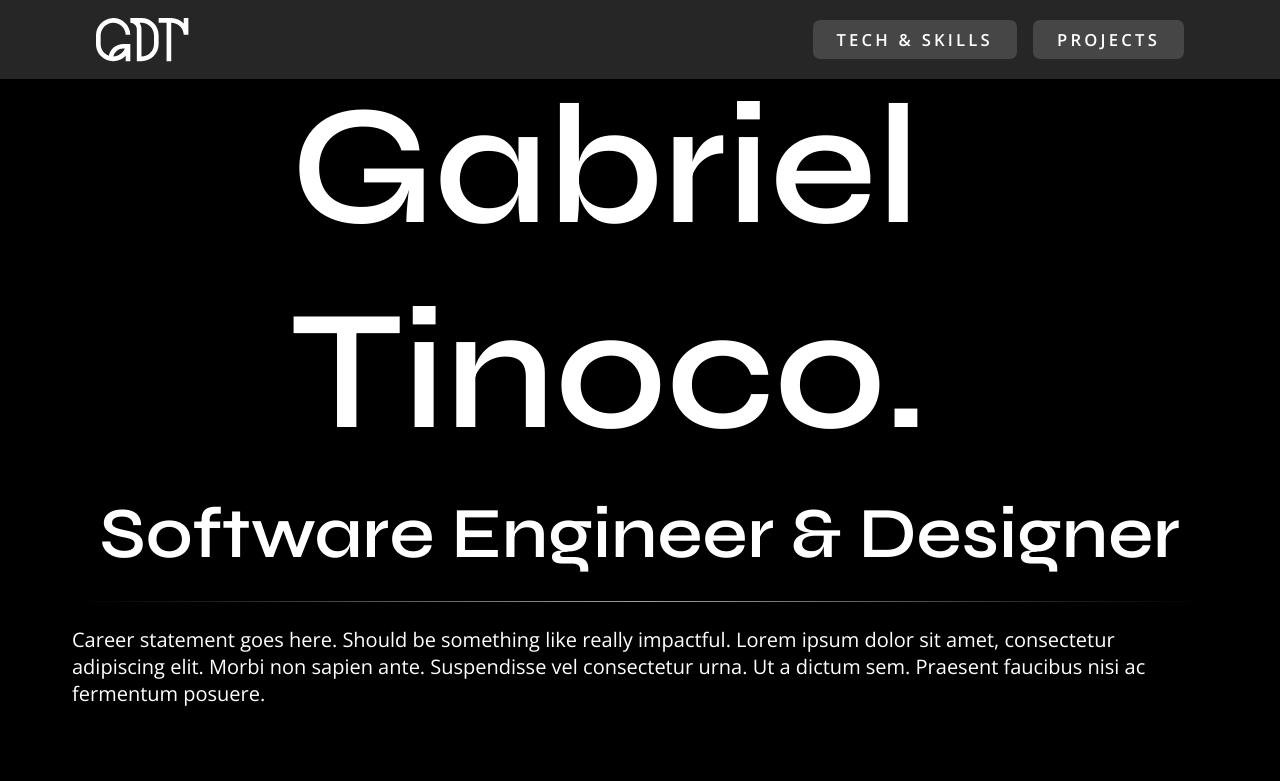
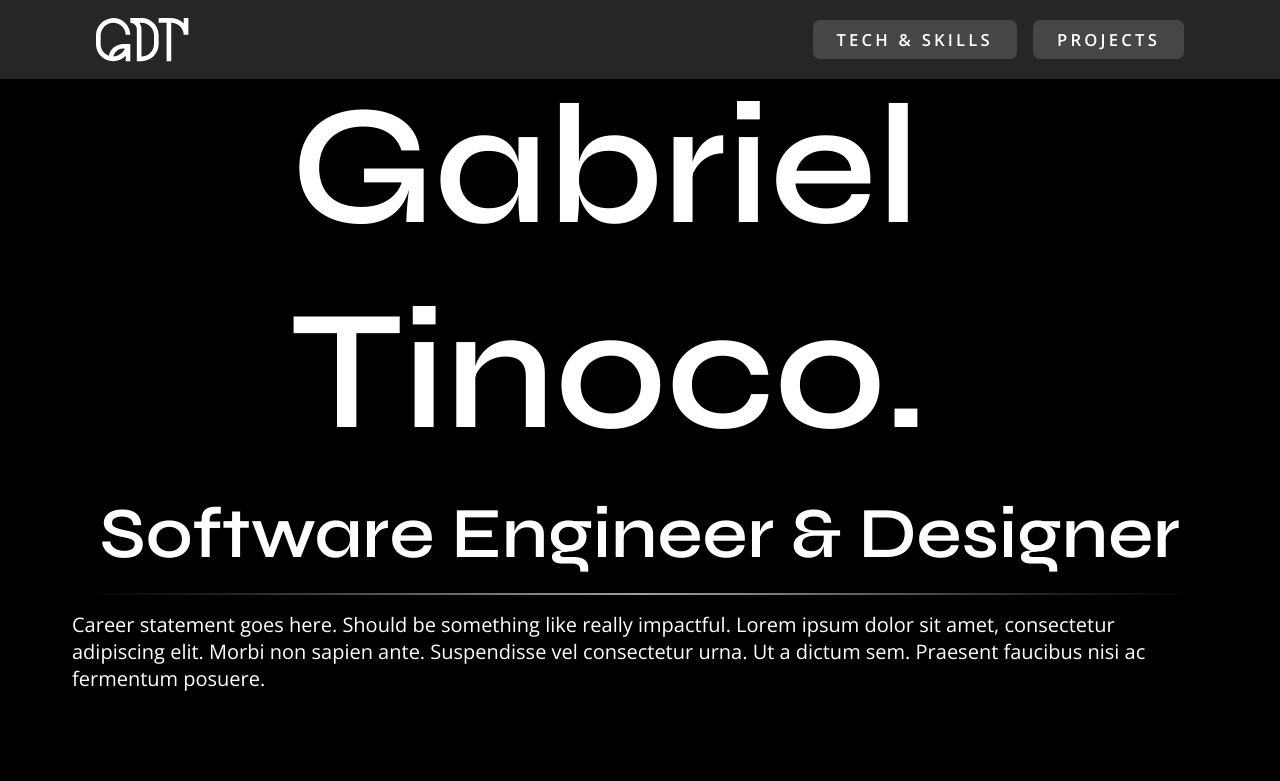
Before and after one commit to Gatinoko/Portfolio, a Next.js app: page / in a window 1280 px wide. Shown: the top 781 px of the page. Built offline with nearby package versions, Linux system fonts and the light colour scheme.

Commit message:
feat(stylesheets): Removed margin and raised border to 2px in hr element

```diff
--- a/styles/_elements.scss
+++ b/styles/_elements.scss
@@ -80,7 +80,8 @@ p {
 
 hr {
 	position: relative;
-	height: 1px;
+	margin: 0px;
+	height: 2px;
 	border: 0px;
 	width: 100%;
 	background-image: linear-gradient(
```
